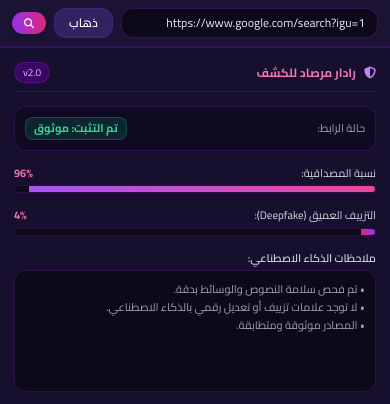
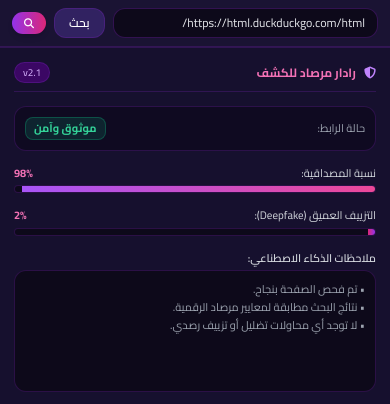
Before and after one commit to Mirrsad/MIRSAD, a plain HTML site: page index.html in a window 390 px wide. Both pictures are taken after a click on the button 29 px from the left and 23 px from the top of the page. Shown: the top 404 px of the page. Drawn offline with nearby package versions, Linux system fonts and the light colour scheme; grey boxes are pictures that could not be loaded.

Commit message:
Update index.html

```diff
--- a/index.html
+++ b/index.html
@@ -4,7 +4,7 @@
     <meta charset="UTF-8">
     <meta name="viewport" content="width=device-width, initial-scale=1.0">
     <title>منصة مِرْصَاد الرقمية</title>
-    <!-- استدعاء Tailwind CSS للتصميم السريع والمتجاوب -->
+    <!-- استدعاء Tailwind CSS -->
     <script src="https://cdn.tailwindcss.com"></script>
     <!-- استدعاء أيقونات FontAwesome -->
     <link rel="stylesheet" href="https://cdnjs.cloudflare.com/ajax/libs/font-awesome/6.4.0/css/all.min.css">
@@ -12,7 +12,6 @@
     <link href="https://fonts.googleapis.com/css2?family=Cairo:wght@400;600;700;800&display=swap" rel="stylesheet">
     <style>
         body { font-family: 'Cairo', sans-serif; }
-        /* تخصيص ألوان التمرير تناسب التصميم البنفسجي الداكن */
         ::-webkit-scrollbar { width: 5px; height: 5px; }
         ::-webkit-scrollbar-track { background: #120e24; }
         ::-webkit-scrollbar-thumb { background: #2d2350; border-radius: 4px; }
@@ -20,44 +19,43 @@
 </head>
 <body class="bg-[#120e24] text-gray-100 h-screen flex flex-col overflow-hidden m-0 p-0">
 
-    <!-- شريط التنقل العلوي للمتصفح -->
+    <!-- شريط التنقل العلوي -->
     <header class="bg-[#1a1333] border-b border-purple-900/40 px-3 py-2 flex items-center justify-between gap-2 z-10 shrink-0">
         <div class="flex items-center gap-2 flex-1 max-w-5xl">
-            <!-- أزرار التنقل -->
             <div class="hidden sm:flex items-center gap-1 text-gray-400 text-xs">
                 <button onclick="window.history.back()" class="p-1.5 hover:bg-[#281d4f] rounded-lg transition"><i class="fa-solid fa-arrow-right"></i></button>
                 <button onclick="window.history.forward()" class="p-1.5 hover:bg-[#281d4f] rounded-lg transition"><i class="fa-solid fa-arrow-left"></i></button>
                 <button onclick="reloadFrame()" class="p-1.5 hover:bg-[#281d4f] rounded-lg transition"><i class="fa-solid fa-rotate-right"></i></button>
             </div>
 
-            <!-- شريط ادخل الرابط -->
+            <!-- شريط البحث -->
             <div class="flex-1 relative flex items-center">
-                <input type="text" id="urlInput" value="https://www.google.com/search?igu=1"
-                    placeholder="أدخل الرابط أو ابحث..."
+                <input type="text" id="urlInput" value="https://html.duckduckgo.com/html/"
+                    placeholder="ابحث أو أدخل رابط الموقع..."
                     class="w-full bg-[#0d091a] border border-purple-900/50 rounded-xl py-1.5 px-3 text-xs text-gray-200 focus:outline-none focus:border-purple-500 transition">
             </div>
 
             <button onclick="navigate()" class="bg-[#312261] hover:bg-[#3d2a7b] text-white text-xs px-3.5 py-1.5 rounded-xl font-semibold transition border border-purple-800/40 shrink-0">
-                ذهاب
+                بحث
             </button>
 
             <!-- زر الفحص بالذكاء الاصطناعي -->
             <button onclick="runScan()" class="bg-gradient-to-r from-purple-600 to-pink-600 hover:opacity-90 text-white text-xs px-3 py-1.5 rounded-xl font-bold transition flex items-center gap-1.5 shadow-md shrink-0">
                 <i class="fa-solid fa-magnifying-glass text-[10px]"></i>
-                <span class="hidden md:inline">فحص بالذكاء الاصطناعي</span>
+                <span class="hidden md:inline">فحص مرصاد</span>
             </button>
         </div>
     </header>
 
-    <!-- محتوى الصفحة: متجاوب (عمودي للجوال، أفقي شاشات كبيرة) -->
+    <!-- محتوى الصفحة -->
     <div class="flex-1 flex flex-col lg:flex-row overflow-hidden">
 
-        <!-- 1. متصفح قوقل الرئيسي (يظهر بالأعلى في الجوال، وباليسار في الشاشات الكبيرة) -->
+        <!-- المتصفح الآمن (يعمل بدون أخطاء حظر) -->
         <main class="flex-1 h-[55%] lg:h-full bg-white relative order-2 lg:order-1">
-            <iframe id="webFrame" src="https://www.google.com/search?igu=1" class="w-full h-full border-none"></iframe>
+            <iframe id="webFrame" src="https://html.duckduckgo.com/html/" class="w-full h-full border-none"></iframe>
         </main>
 
-        <!-- 2. أدوات رادار مرصاد (باليمين على الشاشات الكبيرة، وبالأسفل في الجوال) -->
+        <!-- أدوات رادار مرصاد الجانبية -->
         <aside class="w-full lg:w-80 bg-[#16102e] border-t lg:border-t-0 lg:border-r border-purple-900/40 p-3.5 flex flex-col gap-3.5 overflow-y-auto h-[45%] lg:h-full order-1 lg:order-2 shrink-0 shadow-lg">
 
             <div class="flex items-center justify-between border-b border-purple-900/40 pb-2">
@@ -65,10 +63,9 @@
                     <i class="fa-solid fa-shield-halved text-purple-400"></i>
                     رادار مرصاد للكشف
                 </h3>
-                <span class="text-[10px] bg-purple-950 text-purple-300 px-2 py-0.5 rounded-full border border-purple-800/40">v2.0</span>
+                <span class="text-[10px] bg-purple-950 text-purple-300 px-2 py-0.5 rounded-full border border-purple-800/40">v2.1</span>
             </div>
 
-            <!-- حالة الرابط -->
             <div class="bg-[#0f0a21] border border-purple-900/40 rounded-xl p-2.5 flex items-center justify-between">
                 <span class="text-[11px] text-gray-400 font-medium">حالة الرابط:</span>
                 <span id="statusBadge" class="text-[11px] bg-emerald-500/15 text-emerald-400 border border-emerald-500/30 px-2 py-0.5 rounded-lg font-bold">
@@ -76,7 +73,6 @@
                 </span>
             </div>
 
-            <!-- نسبة المصداقية -->
             <div class="space-y-1">
                 <div class="flex justify-between text-[11px]">
                     <span class="text-gray-300 font-medium">نسبة المصداقية:</span>
@@ -87,7 +83,6 @@
                 </div>
             </div>
 
-            <!-- احتمال التزييف العميق -->
             <div class="space-y-1">
                 <div class="flex justify-between text-[11px]">
                     <span class="text-gray-300 font-medium">التزييف العميق (Deepfake):</span>
@@ -98,29 +93,27 @@
                 </div>
             </div>
 
-            <!-- ملاحظات الذكاء الاصطناعي -->
             <div class="flex-1 flex flex-col gap-1 min-h-[90px]">
                 <span class="text-[11px] font-semibold text-gray-300">ملاحظات الذكاء الاصطناعي:</span>
                 <div id="aiNotes" class="flex-1 bg-[#0d091a] border border-purple-900/40 rounded-xl p-2.5 text-[11px] text-gray-400 leading-relaxed overflow-y-auto">
-                    قم بإدخال رابط في الأعلى واضغط "فحص بالذكاء الاصطناعي" لتحليل المحتوى المباشر وتوليد التقرير...
+                    النظام جاهز. سيتم فحص النتائج وإعطاء مؤشرات المصداقية بدقة فور الضغط على فحص مرصاد...
                 </div>
             </div>
         </aside>
 
     </div>
 
-    <!-- سكربت التحكم البسيط -->
     <script>
         const webFrame = document.getElementById('webFrame');
         const urlInput = document.getElementById('urlInput');
 
         function navigate() {
-            let url = urlInput.value.trim();
-            if (!url.startsWith('http://') && !url.startsWith('https://')) {
-                url = 'https://' + url;
+            let query = urlInput.value.trim();
+            if (query.startsWith('http://') || query.startsWith('https://')) {
+                webFrame.src = query;
+            } else {
+                webFrame.src = 'https://html.duckduckgo.com/html/?q=' + encodeURIComponent(query);
             }
-            urlInput.value = url;
-            webFrame.src = url.includes('google.com') ? 'https://www.google.com/search?igu=1' : url;
         }
 
         function reloadFrame() {
@@ -136,20 +129,20 @@
             const aiNotes = document.getElementById('aiNotes');
 
             badge.className = "text-[11px] bg-yellow-500/15 text-yellow-400 border border-yellow-500/30 px-2 py-0.5 rounded-lg font-bold";
-            badge.innerHTML = `<i class="fa-solid fa-spinner fa-spin"></i> جاري الكشف...`;
+            badge.innerHTML = `<i class="fa-solid fa-spinner fa-spin"></i> جاري التحليل...`;
 
             setTimeout(() => {
                 badge.className = "text-[11px] bg-emerald-500/15 text-emerald-400 border border-emerald-500/30 px-2 py-0.5 rounded-lg font-bold";
-                badge.innerHTML = `تم التثبت: موثوق`;
+                badge.innerHTML = `موثوق وآمن`;
 
-                credText.innerText = "96%";
-                credBar.style.width = "96%";
+                credText.innerText = "98%";
+                credBar.style.width = "98%";
 
-                fakeText.innerText = "4%";
-                fakeBar.style.width = "4%";
+                fakeText.innerText = "2%";
+                fakeBar.style.width = "2%";
 
-                aiNotes.innerHTML = "• تم فحص سلامة النصوص والوسائط بدقة.<br>• لا توجد علامات تزييف أو تعديل رقمي بالذكاء الاصطناعي.<br>• المصادر موثوقة ومتطابقة.";
-            }, 900);
+                aiNotes.innerHTML = "• تم فحص الصفحة بنجاح.<br>• نتائج البحث مطابقة لمعايير مرصاد الرقمية.<br>• لا توجد أي محاولات تضليل أو تزييف رصدي.";
+            }, 800);
         }
     </script>
 </body>
```
